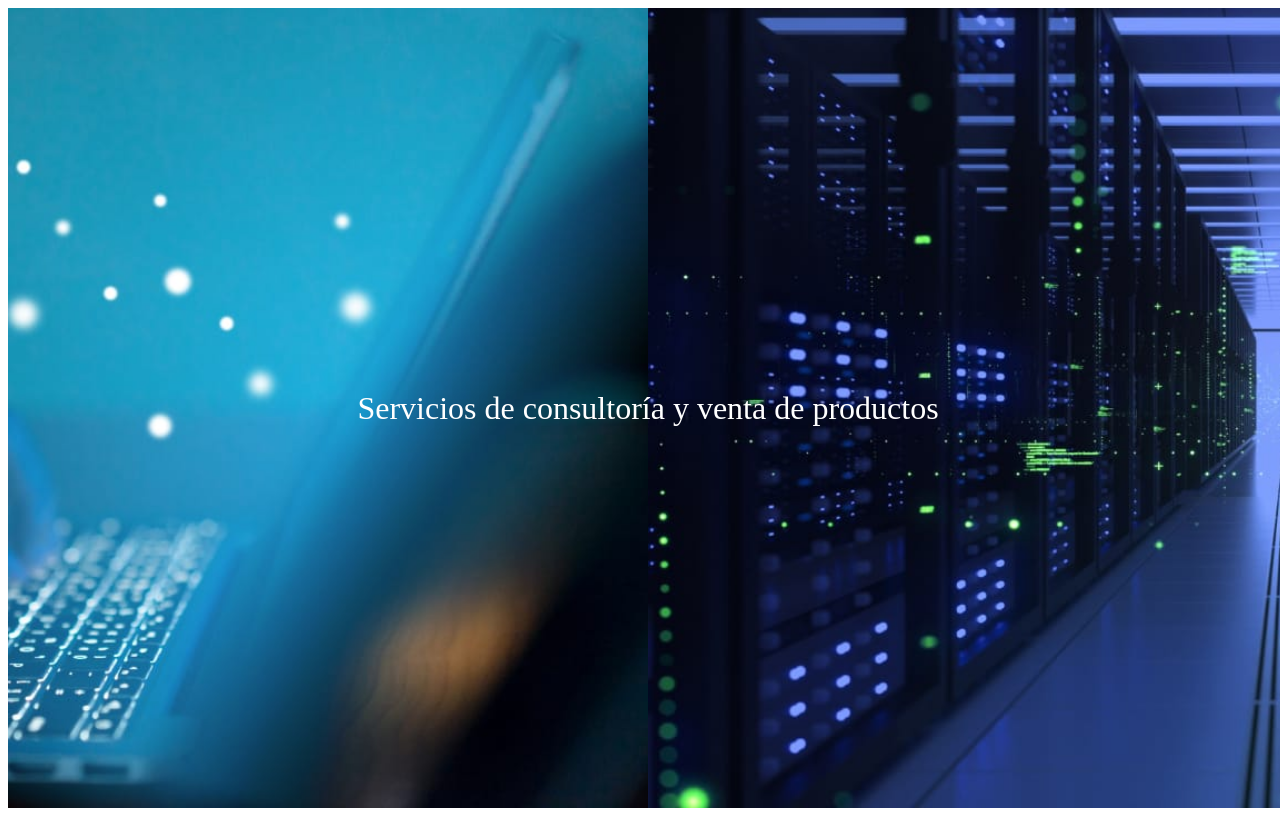
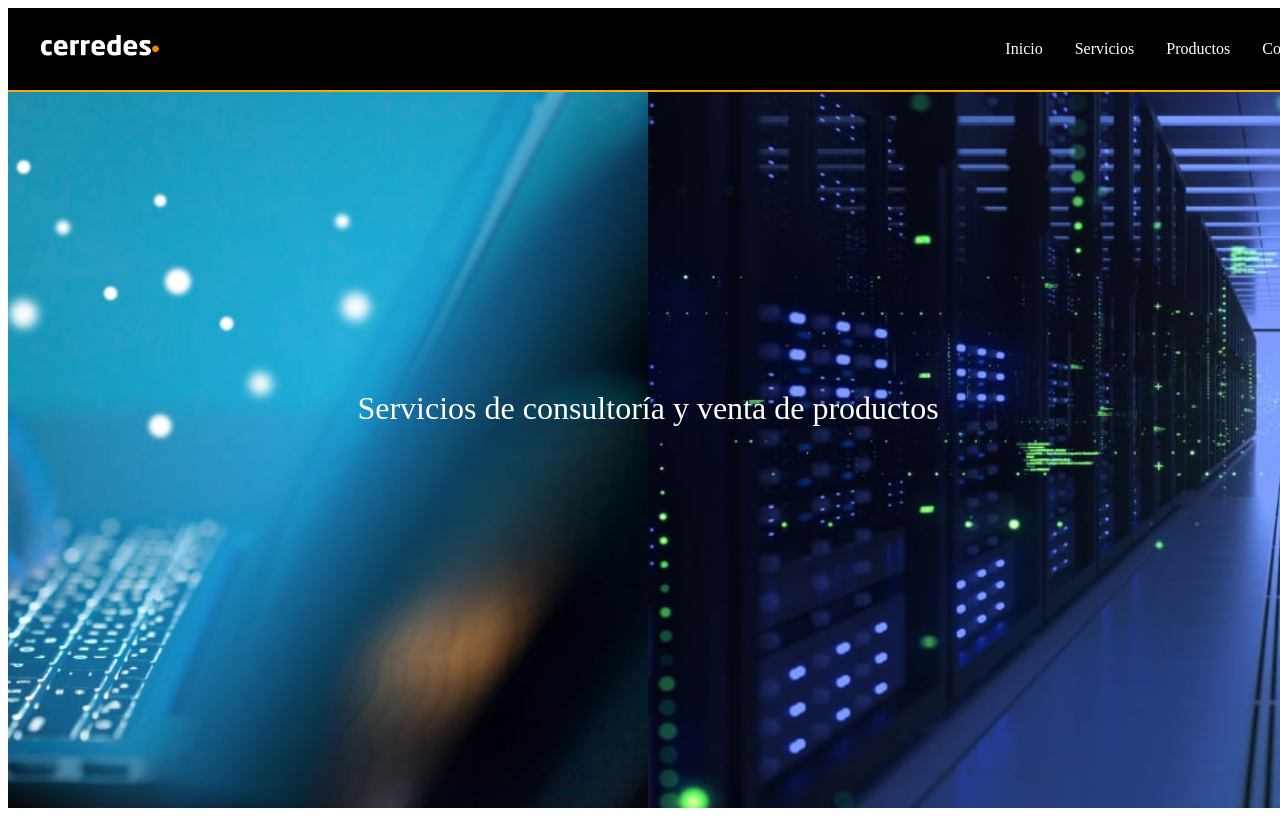
Before and after one commit to CristianCerpa/cerredes-landing-V3, a Next.js app: page / in a window 1280 px wide. Built offline with nearby package versions, Linux system fonts and the light colour scheme.

Commit message:
Update index.js

```diff
--- a/pages/index.js
+++ b/pages/index.js
@@ -28,6 +28,46 @@ export default function Home() {
         width: "100vw",
       }}
     >
+      {/* Header con logo y menú */}
+      <header
+        style={{
+          position: "absolute",       // fijo sobre el carrusel
+          top: 0,
+          left: 0,
+          width: "100%",
+          display: "flex",
+          justifyContent: "space-between",
+          alignItems: "center",
+          padding: "1rem 2rem",
+          zIndex: 10,
+          background: "#000",         // fondo negro
+          borderBottom: "2px solid orange" // línea naranja
+        }}
+      >
+        {/* Logo */}
+        <div style={{ display: "flex", alignItems: "center" }}>
+          <Image src="/logo.png" alt="Logo" width={120} height={50} />
+        </div>
+
+        {/* Menú */}
+        <nav>
+          <ul
+            style={{
+              display: "flex",
+              listStyle: "none",
+              gap: "2rem",
+              margin: 0,
+              padding: 0,
+            }}
+          >
+            <li style={{ color: "#fff", cursor: "pointer" }}>Inicio</li>
+            <li style={{ color: "#fff", cursor: "pointer" }}>Servicios</li>
+            <li style={{ color: "#fff", cursor: "pointer" }}>Productos</li>
+            <li style={{ color: "#fff", cursor: "pointer" }}>Contacto</li>
+          </ul>
+        </nav>
+      </header>
+
       {/* Contenedor del carrusel */}
       <div
         style={{
@@ -43,7 +83,7 @@ export default function Home() {
             key={i}
             style={{
               position: "relative",
-    flex: "0 0 100vw", //
+              flex: "0 0 100vw",
               height: "100vh",
               flexShrink: 0,
             }}
@@ -54,9 +94,9 @@ key={i}
               fill
               priority={i === 0}
               style={{
-    objectFit: "cover",        // llena la pantalla
-    objectPosition: "center",  // centra la imagen
-                backgroundColor: "black", //
+                objectFit: "cover", // llena la pantalla
+                objectPosition: "center", // centra la imagen
+                backgroundColor: "black",
                 minWidth: "100%",
                 minHeight: "100%",
               }}
```
Lines whose indentation alone changed are shown as unchanged.
